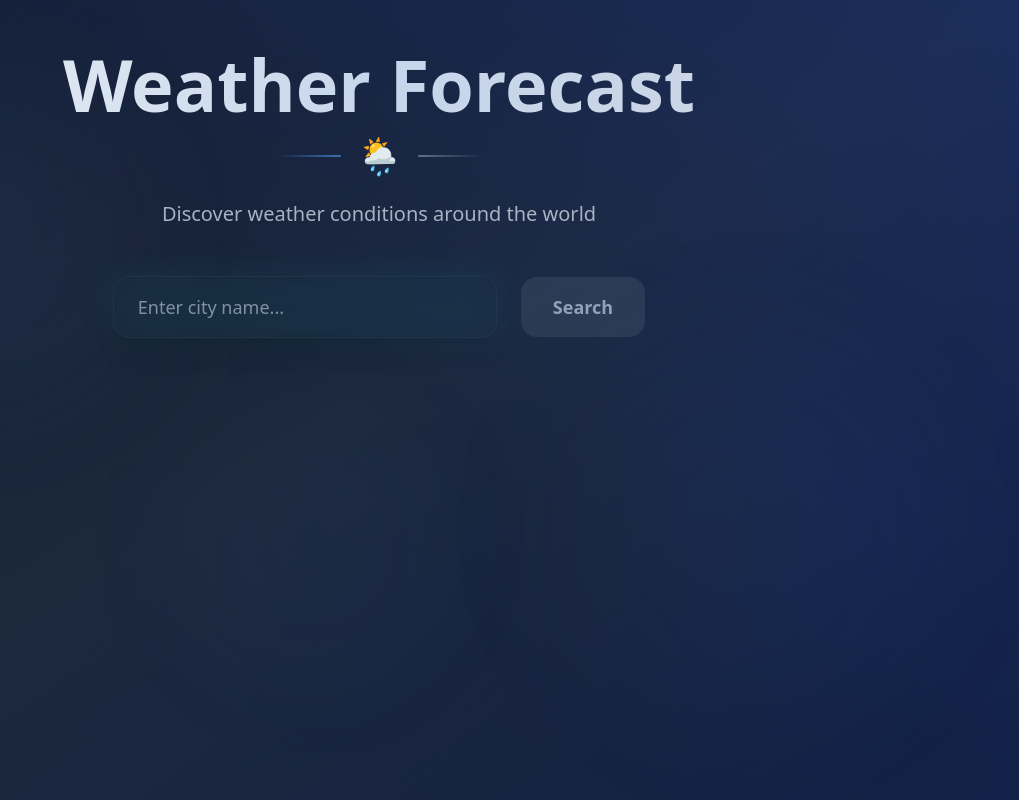
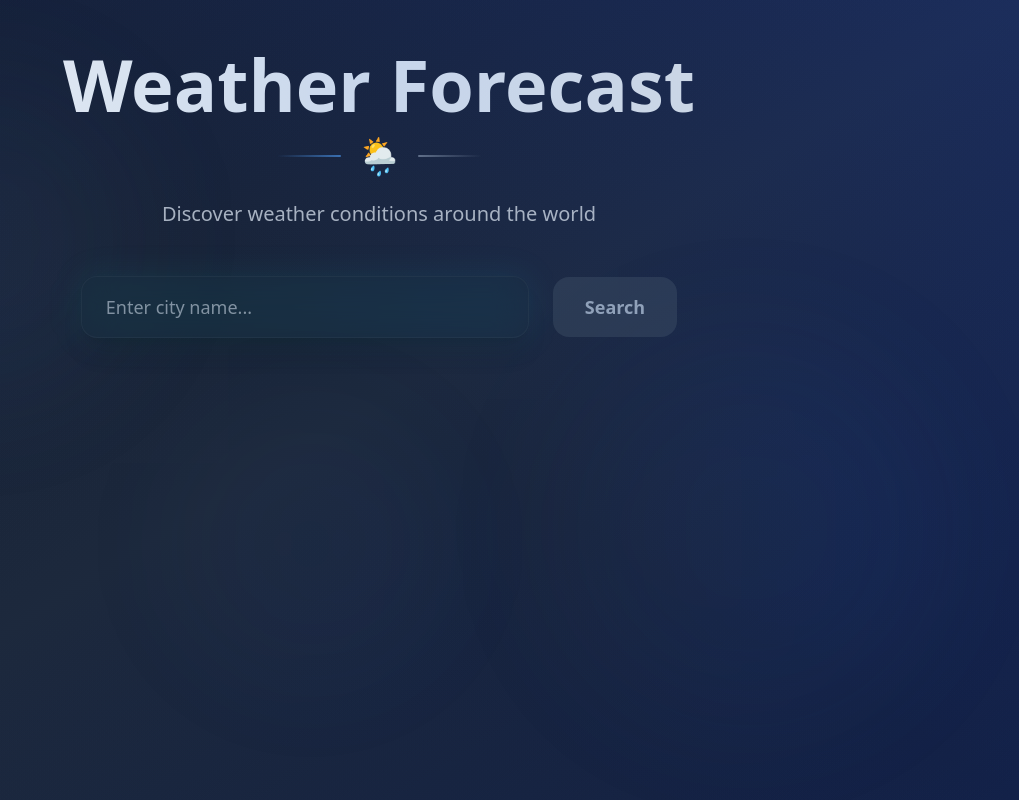
Before and after one commit to amansatya/wheather-app, a React (Vite) app in the folder client/: page / in a window 1280 px wide. Shown: the whole page, without its empty margins (261-1280 px from the left). Built offline with nearby package versions, Linux system fonts and the light colour scheme.

Commit message:
added dynamic theming and responsive layout using Tailwind

```diff
--- a/client/src/components/SearchBar.jsx
+++ b/client/src/components/SearchBar.jsx
@@ -18,15 +18,19 @@ const SearchBar = ({ onSearch }) => {
     };
 
     return (
-        <div className="flex flex-col sm:flex-row justify-center items-center gap-6 mt-12 w-full px-6">
-            <div className="relative w-full sm:w-96">
+        <div className="flex flex-col sm:flex-row justify-center items-center gap-6 mt-12 w-full px-6 sm:px-10 md:px-20">
+            {/* Input Box */}
+            <div className="relative w-full sm:w-[28rem]">
                 <input
                     type="text"
                     value={location}
                     onChange={handleInputChange}
                     onKeyDown={handleKeyDown}
                     placeholder="Enter city name..."
-                    className="w-full px-6 py-4 rounded-2xl border bg-slate-800/30 backdrop-blur-lg text-slate-100 placeholder-slate-300/60 shadow-xl focus:outline-none focus:ring-3 focus:ring-teal-400/40 transition-all duration-300 hover:bg-slate-800/40 text-lg font-medium border-slate-600/20"
+                    aria-label="Search for city weather"
+                    className="w-full px-6 py-4 rounded-2xl border bg-slate-800/30 backdrop-blur-lg text-slate-100 placeholder-slate-300/60 shadow-xl text-lg font-medium border-slate-600/20
+            focus:outline-none focus:ring-2 focus:ring-teal-400/40
+            transition-all duration-300 hover:bg-slate-800/40"
                 />
                 <div className="absolute inset-0 rounded-2xl bg-gradient-to-r from-teal-500/10 to-cyan-500/10 -z-10 blur-lg"></div>
             </div>
@@ -34,10 +38,11 @@ const SearchBar = ({ onSearch }) => {
             <button
                 onClick={handleSearch}
                 disabled={location.trim() === ''}
-                className={`cursor-pointer relative overflow-hidden px-8 py-4 rounded-2xl font-semibold text-lg transition-all duration-300 transform hover:scale-[1.02] ${
+                className={`cursor-pointer relative overflow-hidden px-8 py-4 rounded-2xl font-semibold text-lg transition-all duration-300 transform hover:scale-[1.03] focus:outline-none focus:ring-2 focus:ring-cyan-400/50
+          ${
                     location.trim() === ''
                         ? 'bg-slate-600/40 cursor-not-allowed text-slate-400'
-                        : 'bg-gradient-to-r from-teal-600/80 to-cyan-600/80 hover:from-teal-500/90 hover:to-cyan-500/90 text-white shadow-xl hover:shadow-teal-500/20 border border-teal-500/20'
+                        : 'bg-gradient-to-r from-teal-600/80 to-cyan-600/80 hover:from-teal-500/90 hover:to-cyan-500/90 text-white shadow-xl border border-teal-500/20'
                 }`}
             >
                 <span className="relative z-10">Search</span>
```
